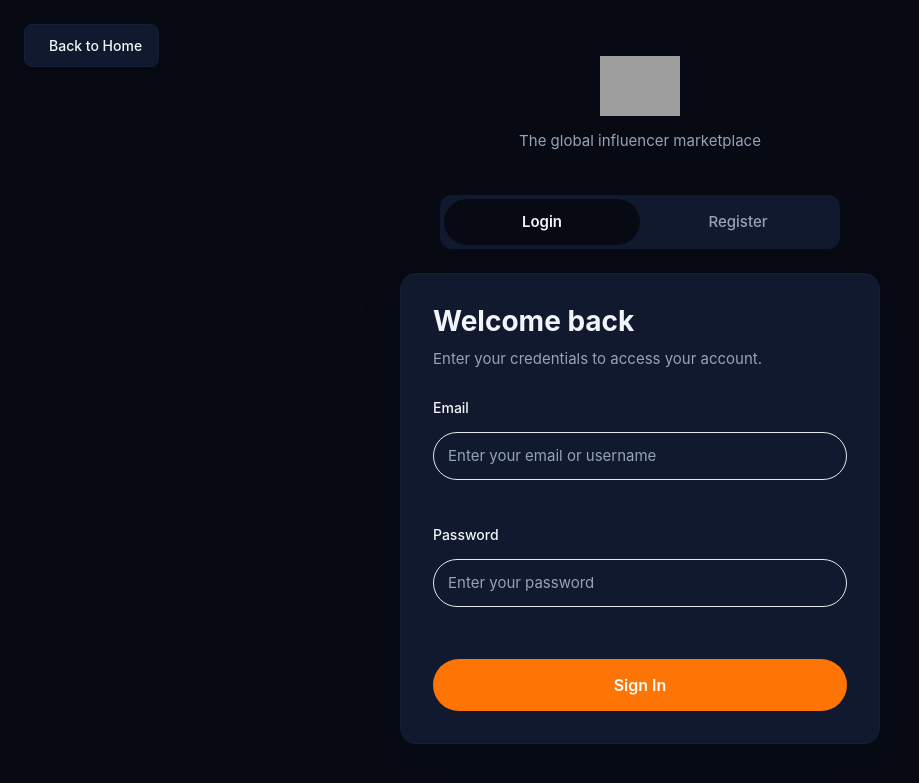
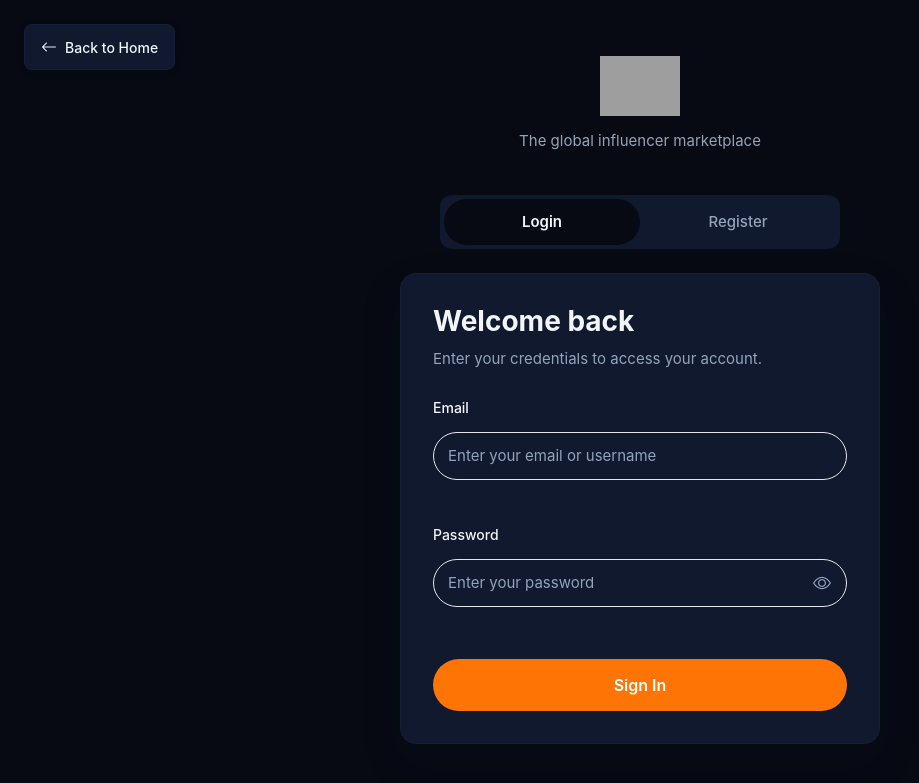
Before and after one commit to josueadimado/push_it, a Django app: page /accounts/login/?next=/accounts/onboarding/brand/ in a window 1280 px wide. Shown: the top 783 px of the page, without its empty margins (0-919 px from the left). Run offline with Django 5.2, Linux system fonts and the light colour scheme; some libraries are stand-ins or nearby versions; some web fonts are replaced; grey boxes are pictures that could not be loaded.

Commit message:
Add Bootstrap Icons CSS to fix theme toggle icons

```diff
--- a/templates/base.html
+++ b/templates/base.html
@@ -10,6 +10,8 @@
     {# Global CSS so every page (including login/signup) is styled #}
     <!-- Bootstrap CSS -->
     <link rel="stylesheet" type="text/css" href="{% static 'css/bootstrap.min.css' %}" media="all">
+    <!-- Bootstrap Icons -->
+    <link rel="stylesheet" type="text/css" href="{% static 'css/bootstrap-icons.min.css' %}" media="all">
     <!-- Main style sheet -->
     <link rel="stylesheet" type="text/css" href="{% static 'css/style.css' %}" media="all">
     <!-- responsive style sheet -->
```
